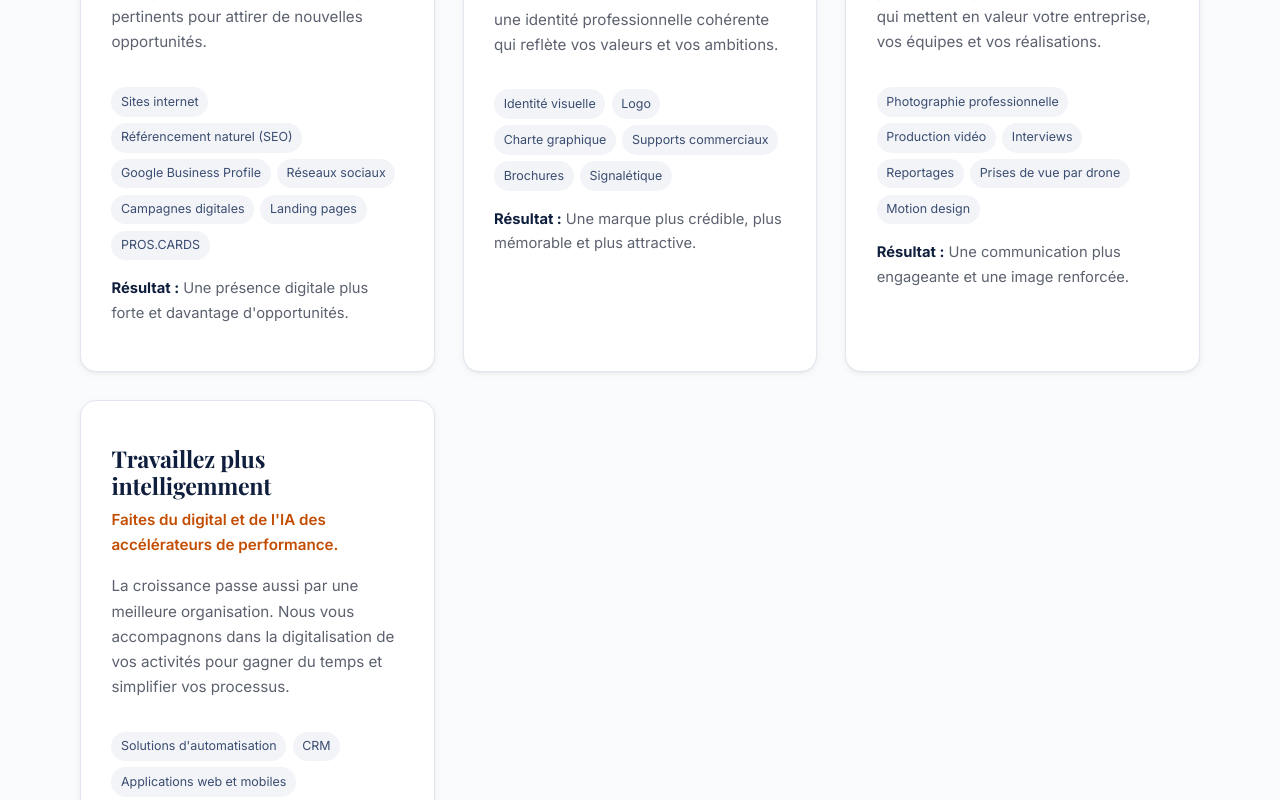
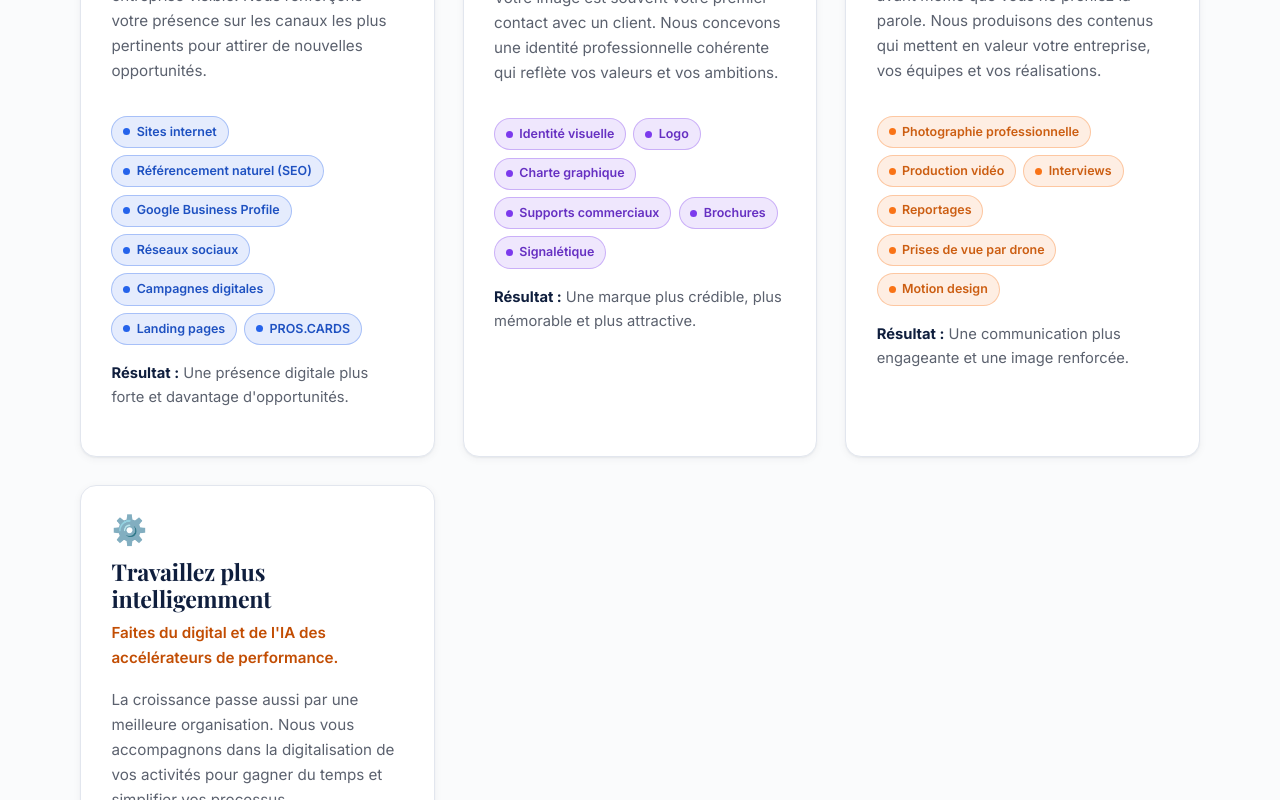
Before and after one commit to Paul-Aymard/optinov-agence, a Next.js app: page / in a window 1280 px wide. Shown: the part 3820-4620 px from the top of the page. Built offline with nearby package versions, Linux system fonts and the light colour scheme.

Commit message:
Accueil : pastilles des piliers colorees (une couleur par pilier) + fix icones piliers manquantes

```diff
--- a/app/(site)/page.js
+++ b/app/(site)/page.js
@@ -148,7 +148,7 @@ export default function Accueil() {
           <div className="grid grid-2">
             {piliers.map((p) => (
               <Reveal key={p.id} className="card pilier" id={`pilier-${p.id}`} style={{ scrollMarginTop: "90px" }}>
-                <span className="emoji" aria-hidden="true">{p.emoji}</span>
+                <span className="emoji" aria-hidden="true">{p.icone}</span>
                 <h3>{p.titre}</h3>
                 <p style={{ color: "var(--or-600)", fontWeight: 600 }}>{p.accroche}</p>
                 <p>{p.texte}</p>
--- a/app/globals.css
+++ b/app/globals.css
@@ -768,10 +768,30 @@ table.compare tbody tr:last-child th, table.compare tbody tr:last-child td { bor
 .section:not(.section--navy) .vision__accroche { color: var(--or-600); }
 
 /* Piliers (résultats de la méthode) */
-.pilier ul { list-style: none; padding: 0; margin: 1rem 0 0; display: flex; flex-wrap: wrap; gap: .4rem; }
+.pilier ul { list-style: none; padding: 0; margin: 1rem 0 0; display: flex; flex-wrap: wrap; gap: .45rem; }
+/* Chaque pilier a sa couleur (écho à la charte des services). */
+.pilier { --pilier-accent: var(--or-600); }
+#pilier-visibilite     { --pilier-accent: #2563EB; } /* bleu   */
+#pilier-image          { --pilier-accent: #7C3AED; } /* violet */
+#pilier-valorisation   { --pilier-accent: #F97316; } /* orange */
+#pilier-digitalisation { --pilier-accent: #16A34A; } /* vert   */
+/* Pastilles colorées : fond teinté, texte saturé, petit point en tête. */
 .pilier ul li {
-  font-size: .78rem; background: var(--bg-alt); color: var(--navy-300);
-  padding: .28rem .6rem; border-radius: 100px;
+  display: inline-flex; align-items: center; gap: .4rem;
+  font-size: .78rem; font-weight: 600;
+  background: color-mix(in srgb, var(--pilier-accent) 12%, #fff);
+  color: color-mix(in srgb, var(--pilier-accent) 82%, #000);
+  border: 1px solid color-mix(in srgb, var(--pilier-accent) 32%, transparent);
+  padding: .3rem .68rem; border-radius: 100px;
+  transition: background var(--t-fast), transform var(--t-fast), box-shadow var(--t-fast);
+}
+.pilier ul li::before {
+  content: ""; width: 7px; height: 7px; border-radius: 50%;
+  background: var(--pilier-accent); flex: none;
+}
+.pilier ul li:hover {
+  background: color-mix(in srgb, var(--pilier-accent) 20%, #fff);
+  transform: translateY(-2px); box-shadow: var(--shadow-sm);
 }
 .pilier .emoji { font-size: 1.8rem; line-height: 1; display: block; margin-bottom: .8rem; }
 
```
